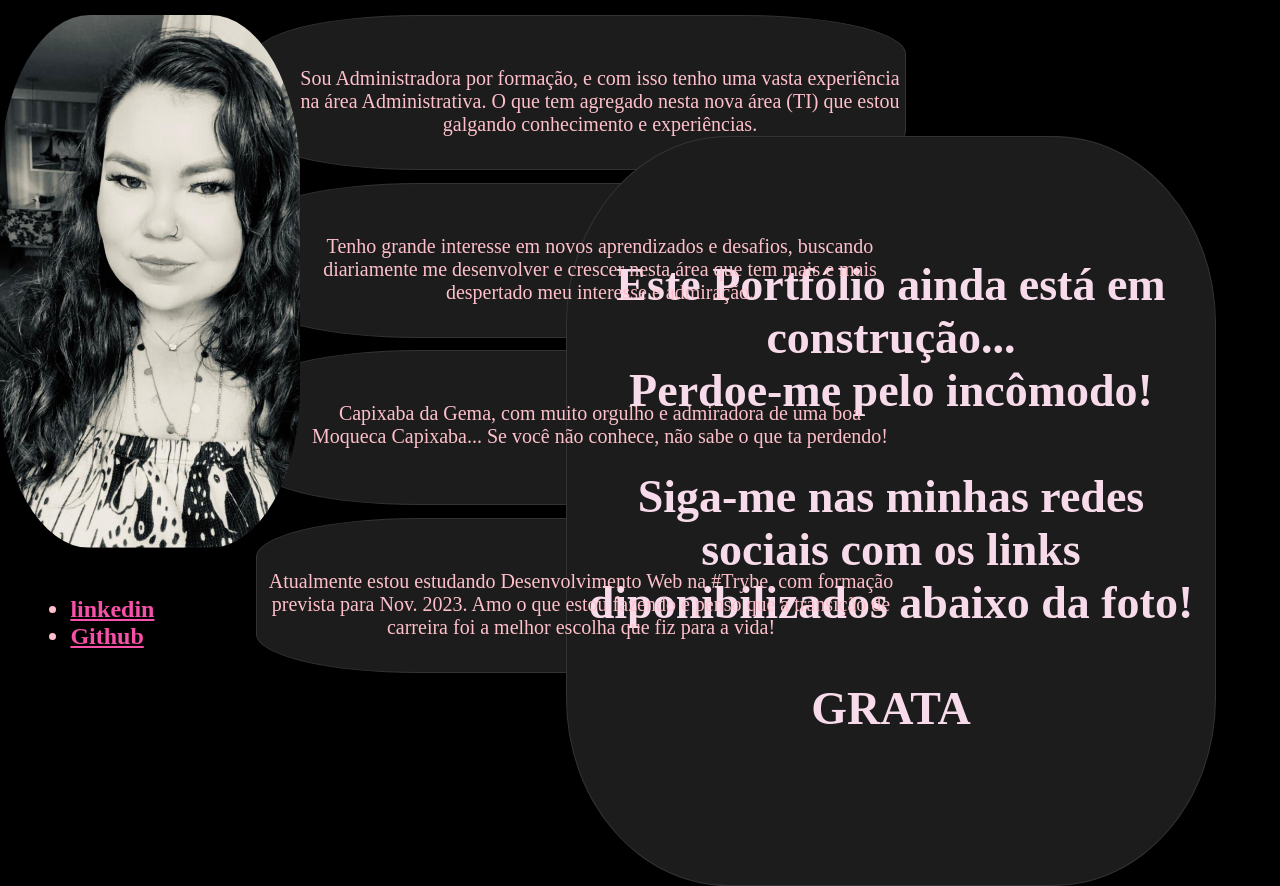
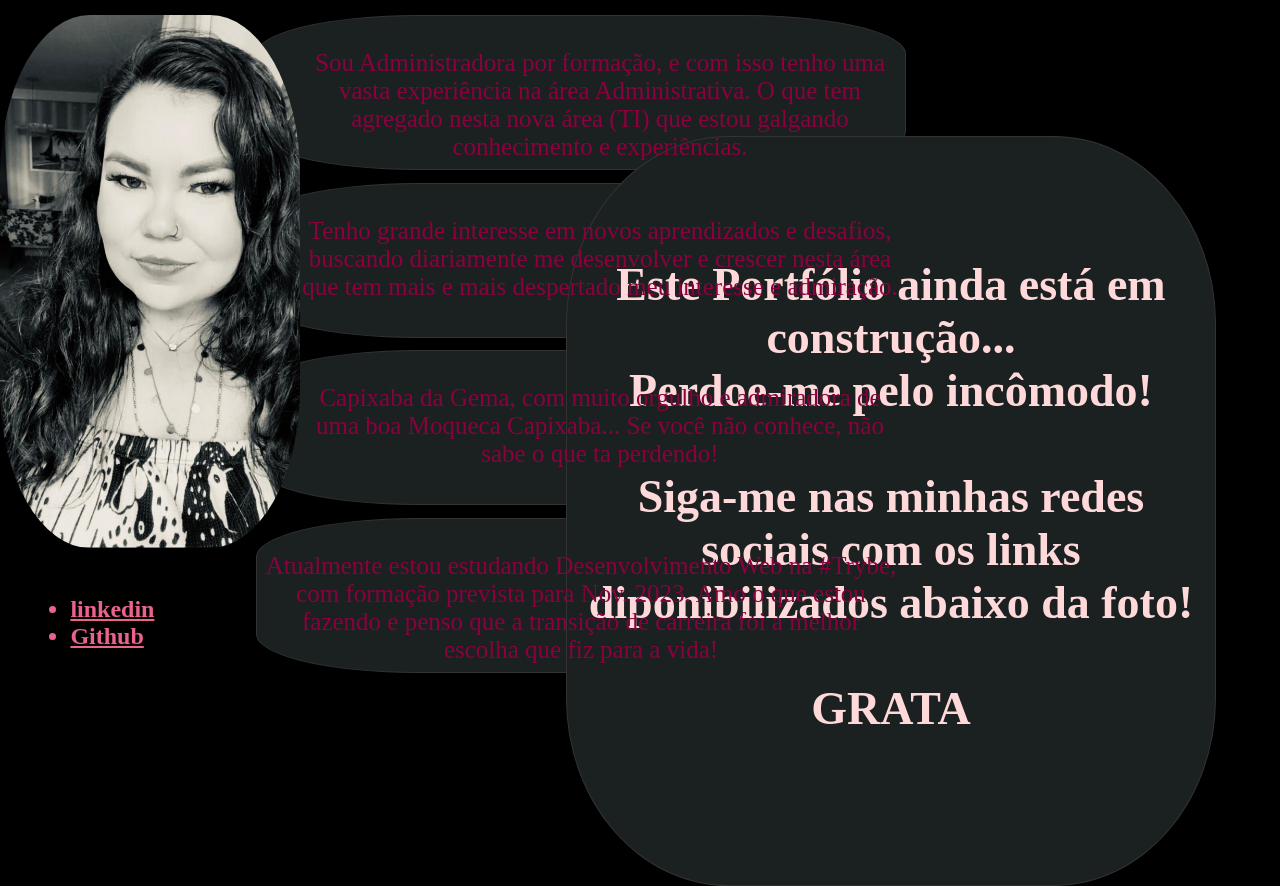
Before and after one commit to SherlyAmorim/SherlyAmorim.github.io, a plain HTML site: page index.html in a window 1280 px wide. Shown: the part 226-1112 px from the top of the page. Drawn offline with Linux system fonts and the light colour scheme.

Commit message:
Inserindo Paletta de Cores no Portfólio

```diff
--- a/index.html
+++ b/index.html
@@ -10,14 +10,14 @@
     <h1>Sherly Amorim</h1>
     <h2>Web Developer em construção...</h2><br>
     <img src="Sherly.jpeg" width="300px" style="float:left">
-    <p><br><br> Sou Administradora por formação, e com isso tenho uma vasta experiência na área Administrativa. O que tem agregado nesta nova área (TI) que estou galgando conhecimento e experiências.
-    </p><p><br><br> Tenho grande interesse em novos aprendizados e desafios, buscando diariamente me desenvolver e crescer nesta área que tem mais e mais despertado meu interesse e admiração.</p>
-    <p><br><br>Capixaba da Gema, com muito orgulho e admiradora de uma boa Moqueca Capixaba...
+    <p><br> Sou Administradora por formação, e com isso tenho uma vasta experiência na área Administrativa. O que tem agregado nesta nova área (TI) que estou galgando conhecimento e experiências.</p>
+    <p><br> Tenho grande interesse em novos aprendizados e desafios, buscando diariamente me desenvolver e crescer nesta área que tem mais e mais despertado meu interesse e admiração.</p>
+    <p><br>Capixaba da Gema, com muito orgulho e admiradora de uma boa Moqueca Capixaba...
     Se você não conhece, não sabe o que ta perdendo!</p>
-    <p><br><br>Atualmente estou estudando Desenvolvimento Web na #Trybe, com formação prevista para Nov. 2023.
+    <p><br>Atualmente estou estudando Desenvolvimento Web na #Trybe, com formação prevista para Nov. 2023.
     Amo o que estou fazendo e penso que a transição de carreira foi a melhor escolha que fiz para a vida!</p>
     <h2 id="pagConstrucao"> <br><br> Este Portfólio ainda está em construção... <br> Perdoe-me pelo incômodo! <br><br> Siga-me nas minhas redes sociais com os links diponibilizados abaixo da foto! <br><br> GRATA</h2>
-    <ul style="margin: -7% 0 0 5.5%;"><h2>
+    <ul><h2>
         <li><a href="https://www.linkedin.com/in/sherlyamorim-ti/" target="_blank" id="rede">linkedin</a></li>
         <li><a href="https://github.com/SherlyAmorim" target="_blank" id="rede">Github</a></li>
     </h2></ul>
--- a/style.css
+++ b/style.css
@@ -9,8 +9,9 @@
 
 body{
     background-color: black;
-    color: pink;
+    color: #FFD9DA;
 }
+
 img{
     border-radius: 30%;
 }
@@ -19,11 +20,12 @@ h1{
     font-family: 'Dancing Script', cursive, sans-serif;
     text-align: left;
     font-size: 115px;
-    color: #f750a9;
+    color: #EA638C;
     margin: 0 0 1% 5%
 }
+
 p {
-    background-color: #1C1C1C;
+    background-color: #1B2021;
     width: 650px;
     height: 155px;
     padding: 5px;
@@ -31,11 +33,18 @@ p {
     border-radius: 25%;
     background-size: 50% 80%;
     text-align: center;
-    font-size: 20px;
+    color: #89023E;
+    font-size: 25px;
     margin: 0 5% 1% 20%;
 }
+
+ul {
+    margin: -7% 0 0 5.5%;
+    color: #EA638C;
+}
+
 #pagConstrucao {
-    background-color: #1C1C1C;
+    background-color: #1B2021;
     width: 650px;
     height: 750px;
     padding: 15px;
@@ -44,11 +53,11 @@ p {
     background-size: 50% 80%;
     text-align: center;
     font-size: 46px;
-    color: #f8dbea;
+    color: #FFD9DA;
     float: right;
     margin: -43% 5%;
+}
 
+#rede {
+    color: #EA638C;
 }
-#rede {
-    color: #f750a9;
-}
```
